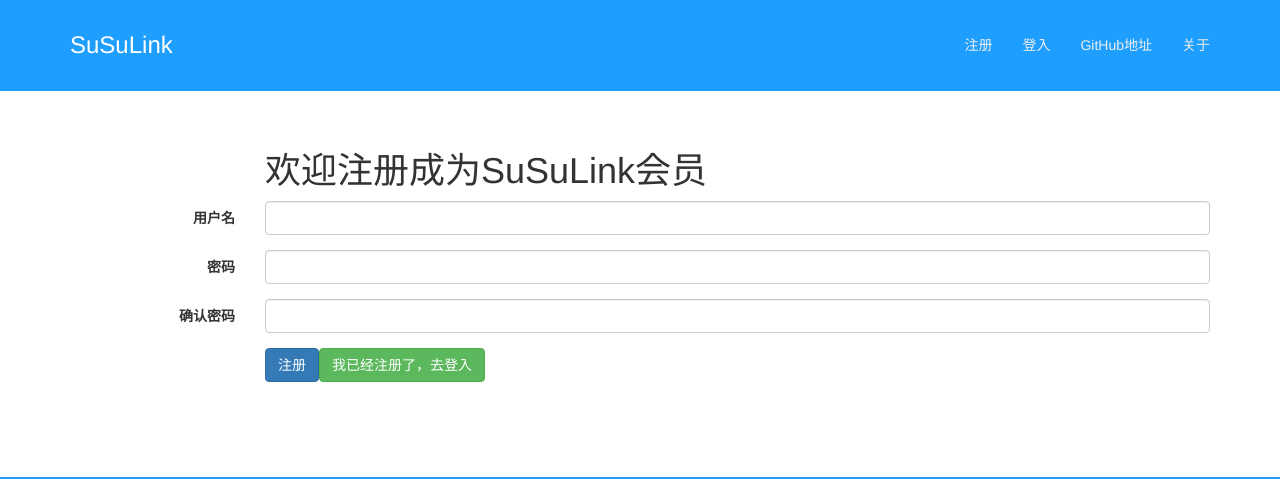
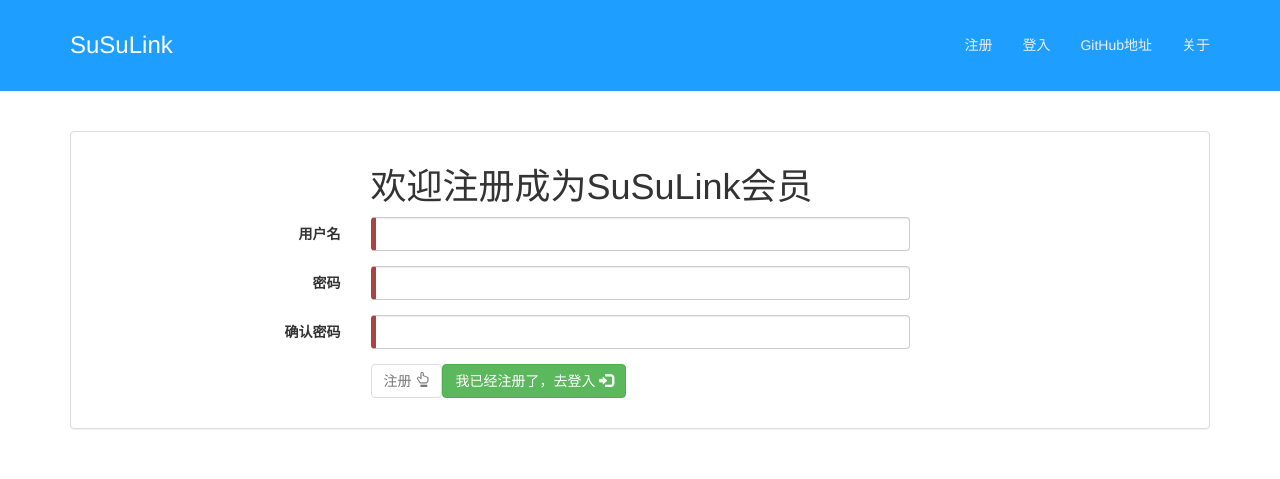
Before and after one commit to motto2github/SuSuLink, an Angular app: page /sign/up in a window 1280 px wide. Shown: the top 479 px of the page. Built offline with nearby package versions, Linux system fonts and the light colour scheme.

Commit message:
登入、注册完善

```diff
--- a/src/app/cpn/sign-in/sign-in.component.css
+++ b/src/app/cpn/sign-in/sign-in.component.css
@@ -0,0 +1,7 @@
+.ng-valid[required], .ng-valid.required {
+  border-left: 5px solid #42A948; /* green */
+}
+
+.ng-invalid:not(form) {
+  border-left: 5px solid #a94442; /* red */
+}
--- a/src/app/cpn/sign-in/sign-in.component.html
+++ b/src/app/cpn/sign-in/sign-in.component.html
@@ -1,25 +1,29 @@
 <div class="ssl-sign-in" style="margin-top: 40px;">
   <div class="container">
+    <div class="panel panel-default">
+      <div class="panel-body">
         <div class="row">
-      <div class="col-md-10 col-md-offset-2">
+          <div class="col-md-9 col-md-offset-3">
             <h1>欢迎登入</h1>
           </div>
         </div>
-    <div class="form-horizontal">
+        <form class="form-horizontal" #_form="ngForm">
           <div class="form-group">
-        <label for="name" class="control-label col-md-2">用户名</label>
-        <div class="col-md-10">
-          <input type="text" class="form-control" id="name">
+            <label for="name" class="control-label col-md-3">用户名</label>
+            <div class="col-md-6">
+              <input type="text" class="form-control" id="name" [(ngModel)]="name" name="name" #_name="ngModel" required>
             </div>
+            <div class="col-md-6 col-md-offset-3 text-danger" [hidden]="_name.valid || _name.pristine">请输入用户名</div>
           </div>
           <div class="form-group">
-        <label for="password" class="control-label col-md-2">密码</label>
-        <div class="col-md-10">
-          <input type="password" class="form-control" id="password">
+            <label for="password" class="control-label col-md-3">密码</label>
+            <div class="col-md-6">
+              <input type="password" class="form-control" id="password" [(ngModel)]="password" name="password" #_password="ngModel" required>
             </div>
+            <div class="col-md-6 col-md-offset-3 text-danger" [hidden]="_password.valid || _password.pristine">请输入密码</div>
           </div>
           <div class="form-group">
-        <div class="col-sm-offset-2 col-sm-10">
+            <div class="col-md-offset-3 col-md-9">
               <div class="checkbox">
                 <label>
                   <input type="checkbox"> Remember me
@@ -28,11 +32,13 @@
             </div>
           </div>
           <div class="form-group">
-        <div class="col-sm-offset-2 col-sm-10">
-          <button type="submit" class="btn btn-primary">登入</button>
-          <button type="submit" class="btn btn-success" [routerLink]="['/sign/up']">我还没有帐号，去注册</button>
+            <div class="col-md-offset-3 col-md-9">
+              <button type="submit" class="btn btn-default" [disabled]="_form.form.invalid">登入 <span class="glyphicon glyphicon-log-in"></span></button>
+              <button type="button" class="btn btn-success" [routerLink]="['/sign/up']">我还没有帐号，去注册 <span class="glyphicon glyphicon-hand-up"></span></button>
+            </div>
+          </div>
+        </form>
       </div>
     </div>
   </div>
 </div>
-</div>
--- a/src/app/cpn/sign-in/sign-in.component.ts
+++ b/src/app/cpn/sign-in/sign-in.component.ts
@@ -1,4 +1,4 @@
-import { Component, OnInit } from '@angular/core';
+import {Component, OnInit} from '@angular/core';
 
 @Component({
   selector: 'ssl-sign-in',
@@ -7,7 +7,12 @@
 })
 export class SignInComponent implements OnInit {
 
-  constructor() { }
+  private name: string;
+
+  private password: string;
+
+  constructor() {
+  }
 
   ngOnInit() {
   }
--- a/src/app/cpn/sign-up/sign-up.component.css
+++ b/src/app/cpn/sign-up/sign-up.component.css
@@ -0,0 +1,7 @@
+.ng-valid[required], .ng-valid.required {
+  border-left: 5px solid #42A948; /* green */
+}
+
+.ng-invalid:not(form) {
+  border-left: 5px solid #a94442; /* red */
+}
--- a/src/app/cpn/sign-up/sign-up.component.html
+++ b/src/app/cpn/sign-up/sign-up.component.html
@@ -1,34 +1,42 @@
 <div class="ssl-sign-up" style="margin-top: 40px;">
   <div class="container">
-    <div class="row">
-      <div class="col-md-10 col-md-offset-2">
-        <h1>欢迎注册成为SuSuLink会员</h1>
-      </div>
-    </div>
-    <div class="form-horizontal">
-      <div class="form-group">
-        <label for="name" class="control-label col-md-2">用户名</label>
-        <div class="col-md-10">
-          <input type="text" class="form-control" id="name">
+    <div class="panel panel-default">
+      <div class="panel-body">
+        <div class="row">
+          <div class="col-md-9 col-md-offset-3">
+            <h1 class="visible-xs visible-sm">欢迎注册</h1>
+            <h1 class="visible-md visible-lg">欢迎注册成为SuSuLink会员</h1>
+          </div>
         </div>
-      </div>
-      <div class="form-group">
-        <label for="password1" class="control-label col-md-2">密码</label>
-        <div class="col-md-10">
-          <input type="password" class="form-control" id="password1">
-        </div>
-      </div>
-      <div class="form-group">
-        <label for="password2" class="control-label col-md-2">确认密码</label>
-        <div class="col-md-10">
-          <input type="password" class="form-control" id="password2">
-        </div>
-      </div>
-      <div class="form-group">
-        <div class="col-sm-offset-2 col-sm-10">
-          <button type="submit" class="btn btn-primary">注册</button>
-          <button type="submit" class="btn btn-success" [routerLink]="['/sign/in']">我已经注册了，去登入</button>
-        </div>
+        <form class="form-horizontal" #_form="ngForm">
+          <div class="form-group">
+            <label for="name" class="control-label col-md-3">用户名</label>
+            <div class="col-md-6">
+              <input type="text" class="form-control" id="name" [(ngModel)]="name" name="name" #_name="ngModel" required>
+            </div>
+            <div class="col-md-6 col-md-offset-3 text-danger" [hidden]="_name.valid || _name.pristine">Name is required</div>
+          </div>
+          <div class="form-group">
+            <label for="password1" class="control-label col-md-3">密码</label>
+            <div class="col-md-6">
+              <input type="password" class="form-control" id="password1" [(ngModel)]="password1" name="password1" #_password1="ngModel" required>
+            </div>
+            <div class="col-md-6 col-md-offset-3 text-danger" [hidden]="_password1.valid || _password1.pristine">Password is required</div>
+          </div>
+          <div class="form-group">
+            <label for="password2" class="control-label col-md-3">确认密码</label>
+            <div class="col-md-6">
+              <input type="password" class="form-control" id="password2" [(ngModel)]="password2" name="password2" #_password2="ngModel" required>
+            </div>
+            <div class="col-md-6 col-md-offset-3 text-danger" [hidden]="_password2.valid || _password2.pristine">Password is required</div>
+          </div>
+          <div class="form-group">
+            <div class="col-sm-offset-3 col-sm-9">
+              <button type="submit" class="btn btn-default" [disabled]="_form.form.invalid">注册 <span class="glyphicon glyphicon-hand-up"></span></button>
+              <button type="button" class="btn btn-success" [routerLink]="['/sign/in']">我已经注册了，去登入 <span class="glyphicon glyphicon-log-in"></span></button>
+            </div>
+          </div>
+        </form>
       </div>
     </div>
   </div>
--- a/src/app/cpn/sign-up/sign-up.component.ts
+++ b/src/app/cpn/sign-up/sign-up.component.ts
@@ -1,4 +1,4 @@
-import { Component, OnInit } from '@angular/core';
+import {Component, OnInit} from '@angular/core';
 
 @Component({
   selector: 'ssl-sign-up',
@@ -7,7 +7,14 @@
 })
 export class SignUpComponent implements OnInit {
 
-  constructor() { }
+  private name: string;
+
+  private password1: string;
+
+  private password2: string;
+
+  constructor() {
+  }
 
   ngOnInit() {
   }
```
Lines whose indentation alone changed are shown as unchanged.
